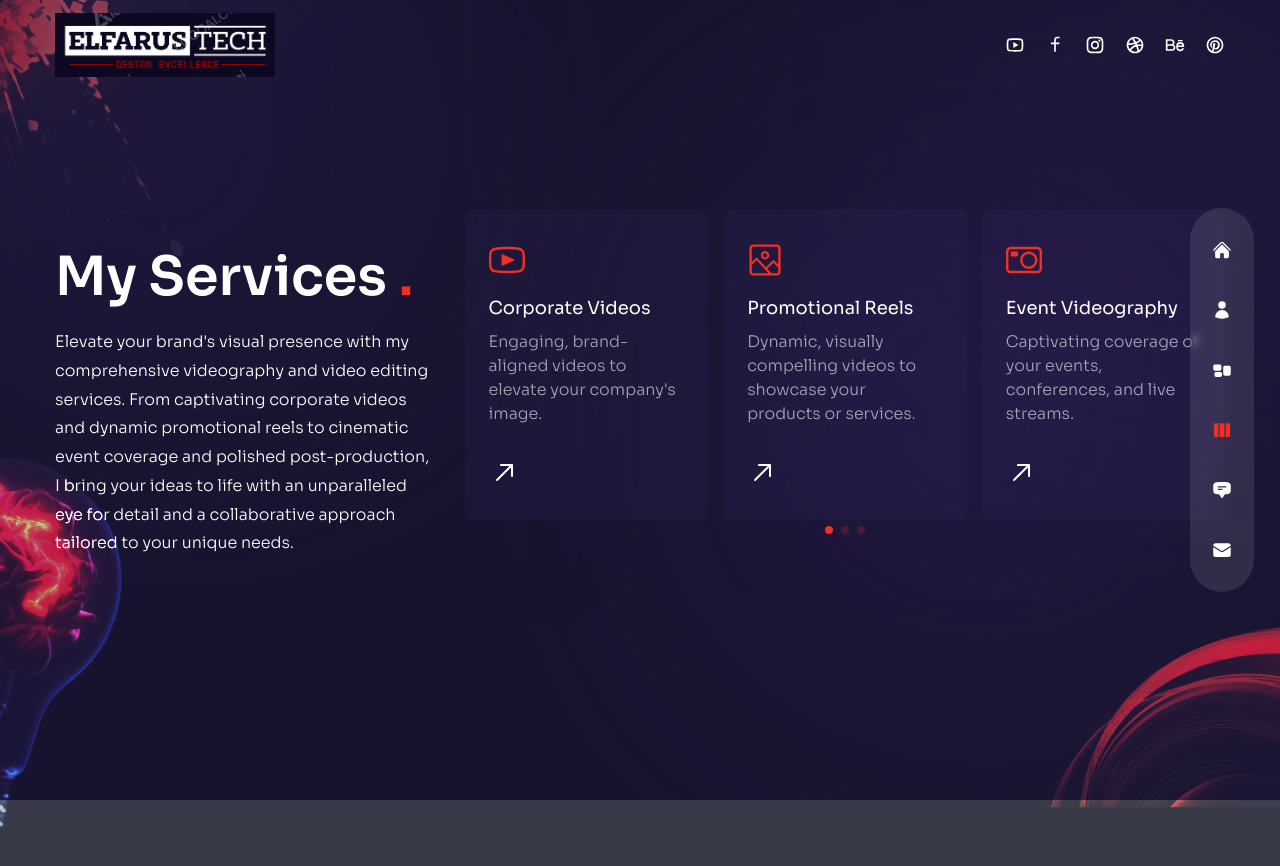
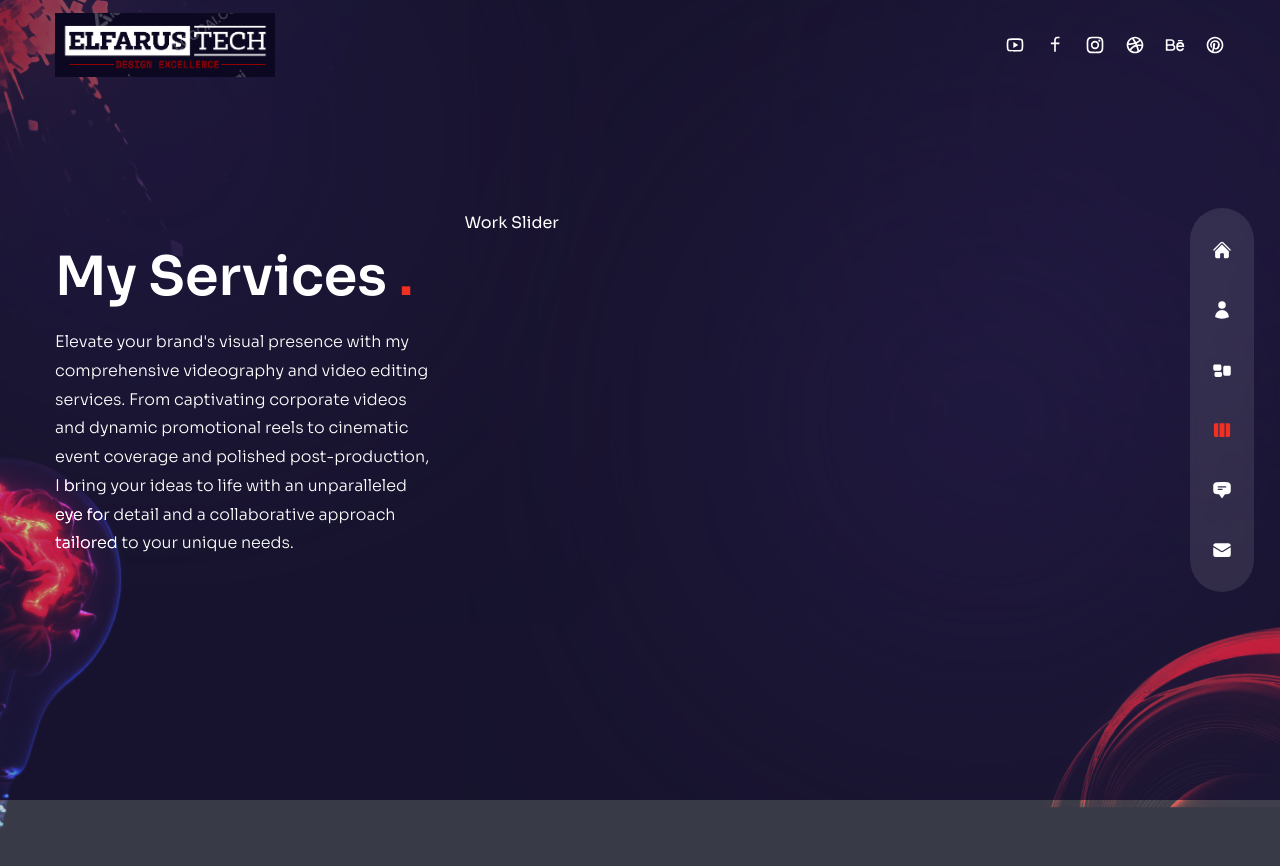
Before and after one commit to Besufekad-HAZ/Elfarus-Portfolio, a Next.js app: page /work in a window 1280 px wide. Shown: the top 866 px of the page. Built offline with nearby package versions, Linux system fonts and the light colour scheme.

Commit message:
Import Work slider into Works pages

```diff
--- a/pages/work/index.js
+++ b/pages/work/index.js
@@ -1,5 +1,5 @@
 // components
-import ServiceSlider from "../../components/ServiceSlider";
+import WorkSlider from "../../components/WorkSlider";
 import Bulb from "../../components/Bulb";
 import Circles from "../../components/Circles";
 
@@ -47,7 +47,7 @@ const Work = () => {
             className="w-full xl:max-w-[65%]"
           >
             {/* slider */}
-            <ServiceSlider />
+            <WorkSlider />
           </motion.div>
         </div>
       </div>
```
